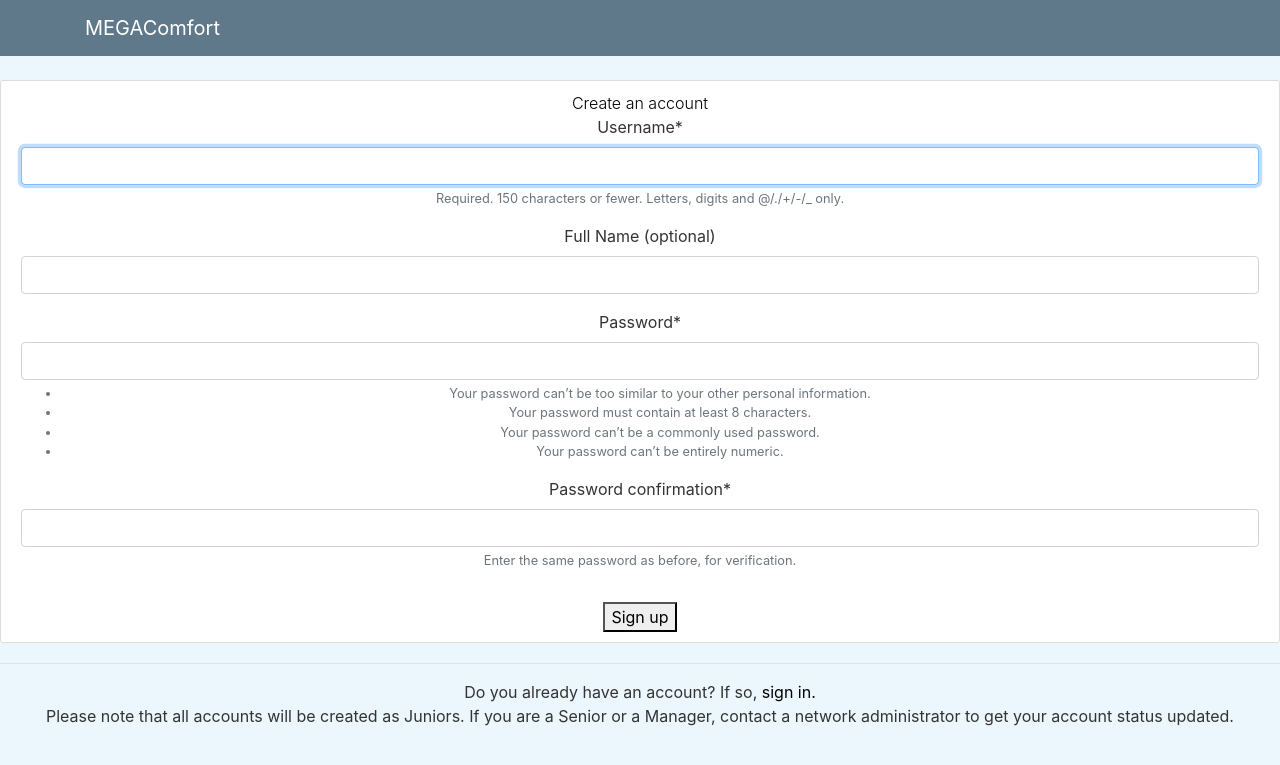
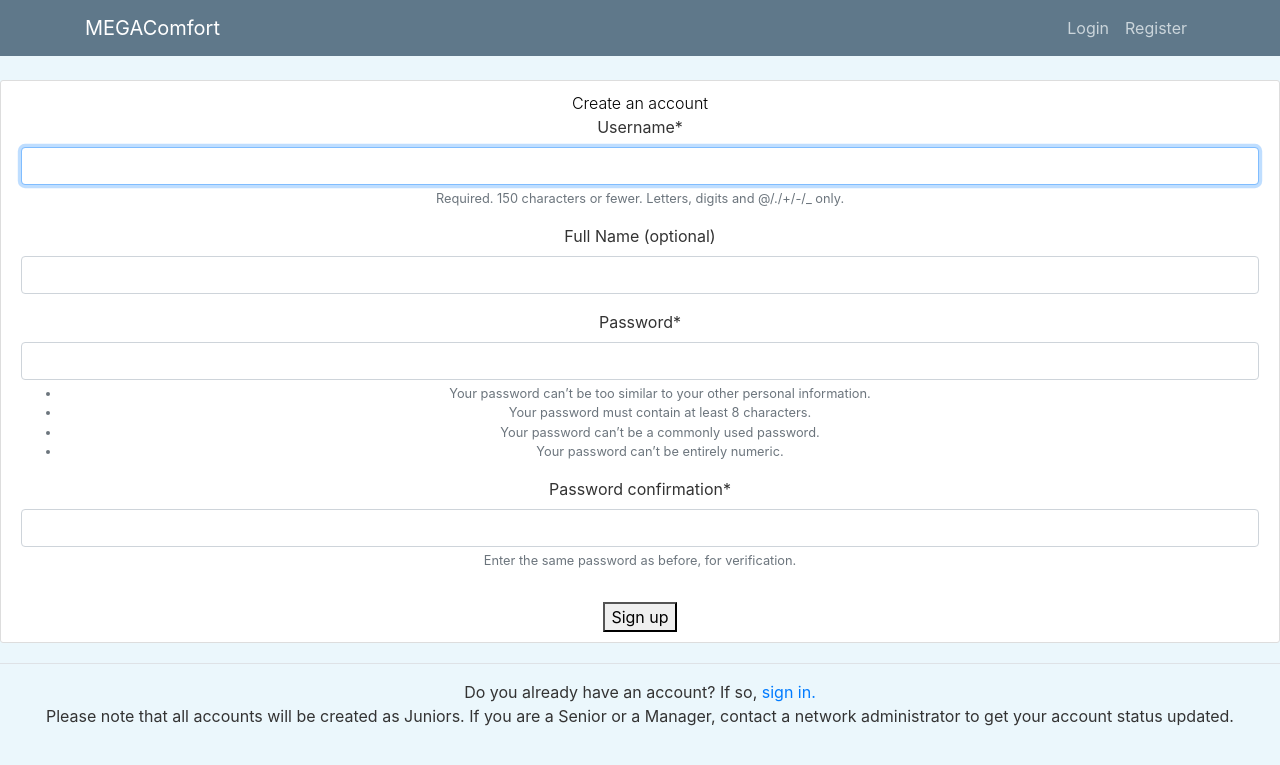
Before and after one commit to tuansydau/LemonadeStandWebsite, a Django app: page /register/ in a window 1280 px wide. Shown: the top 765 px of the page. Run offline with Django 3.2, Linux system fonts and the light colour scheme; some libraries are stand-ins or nearby versions.

Commit message:
Started building sales form website

```diff
--- a/MEGAComfort/settings.py
+++ b/MEGAComfort/settings.py
@@ -123,3 +123,7 @@
 STATIC_URL = '/static/'
 
 CRISPY_TEMPLATE_PACK = 'bootstrap4'
+
+LOGIN_REDIRECT_URL = 'sales-home'
+
+LOGIN_URL = 'sales-login'
--- a/MEGAComfort/urls.py
+++ b/MEGAComfort/urls.py
@@ -15,10 +15,13 @@
 """
 from django.contrib import admin
 from django.urls import path, include
-
+from django.contrib.auth import views as auth_views
+from users import views as user_views
 
 urlpatterns = [
     path('admin/', admin.site.urls, name="admin-login"),
+    path('login/', auth_views.LoginView.as_view(template_name='users/login.html'), name='sales-login'),
+    path('logout/', auth_views.LogoutView.as_view(template_name='users/logout.html'), name='sales-logout'),
     path('', include('sales.urls')),
-    path('', include('users.urls'))
+    path('', include('users.urls')) #registration form
 ]
--- a/sales/templates/sales/base.html
+++ b/sales/templates/sales/base.html
@@ -27,7 +27,14 @@
                     aria-controls="navbarToggle" aria-expanded="false" aria-label="Toggle navigation">
                     <span class="navbar-toggler-icon"></span>
                 </button>
-
+                <div class="navbar-nav">
+                    {% if user.is_authenticated %}
+                    <a class="nav-item nav-link" href="{% url 'sales-logout' %}">Logout</a>
+                    {% else %}
+                    <a class="nav-item nav-link" href="{% url 'sales-login' %}">Login</a>
+                    <a class="nav-item nav-link" href="{% url 'users-register' %}">Register</a>
+                    {% endif %}
+                  </div>
             </div>
         </nav>
     </header>
--- a/sales/urls.py
+++ b/sales/urls.py
@@ -4,7 +4,6 @@
 urlpatterns = [
     path('', views.home, name='sales-home'),
     path('sales/form/', views.sales_form, name='sales-form'),
-    path('sales/report/', views.sales_report, name='sales-report'),
-    #path('sales/register/', views.register, name='sales-register'),
-    path('sales/login/', views.login, name='sales-login')
+    path('sales/report/', views.sales_report, name='sales-report')
+    #path('login/', views.login, name='sales-login')
 ]
--- a/sales/templates/sales/login.html
+++ b/users/templates/users/login.html
@@ -1,13 +1,11 @@
 {% extends 'sales/base.html' %}
 {% block content %}
-<header class="masthead text-white text-center">
+<header class="masthead text-center">
     <form method="POST">
         {% csrf_token %}
         <p class="masthead-subheading font-weight-light mb-0" style="color:black">Sign in</p>
         {{ form.as_p }}
         <button type="submit" name="submit-form">Continue</button>
-        <div class="border-top pt-3">Don't have an account? Register <a href="{% url 'users-register' %}" style="color:black"> here</a>.</div>
-
-
+        <div class="border-top pt-3">Don't have an account? Register <a href="{% url 'users-register' %}"> here</a>.</div>
     </form>
 {% endblock content %}
--- a/users/templates/users/register.html
+++ b/users/templates/users/register.html
@@ -12,8 +12,7 @@
             <button type="submit" name="submit-form">Sign up</button>
         </form>
     </div>
-    <div class="border-top pt-3">Do you already have an account? If so, <a href="{% url 'sales-login' %}"
-            style="color:black">sign in.</a>
+    <div class="border-top pt-3">Do you already have an account? If so, <a href="{% url 'sales-login' %}">sign in.</a>
         <p>Please note that all accounts will be created as Juniors. If you are a Senior or a Manager, contact a network
             administrator to get your account status updated.</p>
     </div>
--- a/users/views.py
+++ b/users/views.py
@@ -9,8 +9,8 @@
         if form.is_valid():
             form.save()
             username = form.cleaned_data.get('username')
-            messages.success(request, f'Account created for { username }')
-            return redirect('sales-home')
+            messages.success(request, f'Account created for { username }. You can now log in.')
+            return redirect('sales-login')
     else:
         form = UserRegisterForm()
     return render(request, 'users/register.html', {'form': form})
```
Also changed, not shown: sales/templates/sales/form.html (+50 -7 lines), sales/views.py (+9 -7 lines), users/templates/users/logout.html (added, +8 -0 lines), db.sqlite3, sales/templates/sales/home.html (line endings or trailing spaces).
